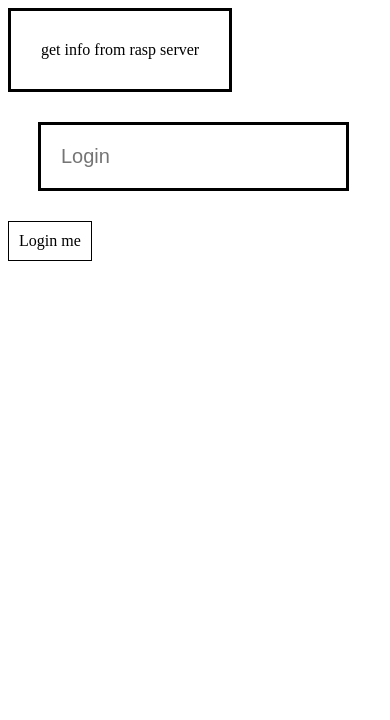
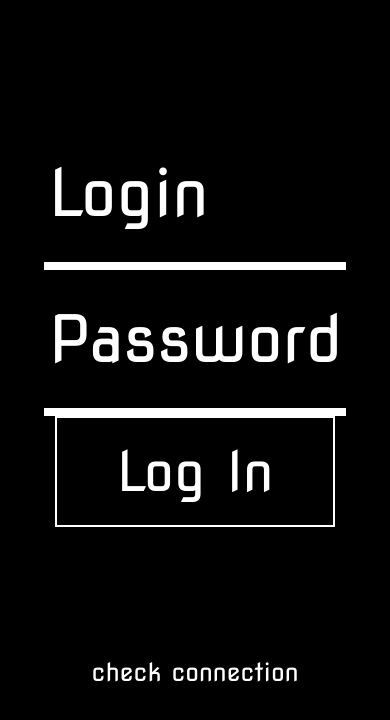
Before and after one commit to olegKrainyk/test-server-ui, a React (Create React App) app: page / in a window 390 px wide. Shown: the top 720 px of the page. Built offline with nearby package versions, Linux system fonts and the light colour scheme.

Commit message:
design for mobile

```diff
--- a/src/App.css
+++ b/src/App.css
@@ -1,3 +1,15 @@
+.App {
+  display: flex;
+  flex-direction: column;
+  align-items: center;
+  justify-content: space-around;
+  height: 100vh;
+}
+
+.check-connection {
+  font-size: 25px;
+}
+
 .get-info-btn {
   padding: 30px;
   border: 3px solid black;
@@ -7,35 +19,55 @@
 
 .info-text {
   display: inline-block;
-  margin-left: 50px;
   color: red;
 }
 
-.login {
-  padding: 20px;
-  border: 3px solid black;
-  font-size: 20px;
-  margin: 30px;
+.login-form {
+  display: flex;
+  flex-direction: column;
+  width: 100%;
+  align-items: center;
+  justify-content: space-between;
+  height: 30vh;
+}
+
+.login, .pass {
+  padding: 30px 5px;
+  border: none;
+  font-size: 65px;
+  width: 75%;
+  outline: none;
+  border-bottom: 8px solid white;
+  background-color: black;
+  color: white;
+  outline-color: transparent;
+  outline-width: 0px;
+  font-family: 'Nova Square', sans-serif;
+}
+
+.login::placeholder, .pass::placeholder {
+  color: white;
 }
 
 .login-btn {
-  padding: 10px;
-  border: 1px solid black;
   cursor: pointer;
-  display: inline-block;
+  width: auto;
+  font-size: 55px;
+  padding: 20px 60px;
+  border: 2px solid white;
+}
+
+.account-name, .failed-to-login{
+  position: fixed;
+  top: 20px;
+  right: 20px;
+  font-size: 40px;
 }
 
 .account-name {
-  position: fixed;
-  top: 30px;
-  right: 30px;
-  font-size: 40px;
+  color: rgb(102, 157, 102);
 }
 
 .failed-to-login {
-  position: fixed;
-  top: 30px;
-  right: 30px;
-  font-size: 40px;
-  color: rgb(83, 30, 30);
+  color: rgb(135, 41, 41);
 }
--- a/src/App.js
+++ /dev/null
@@ -1,56 +0,0 @@
-import { useState } from 'react';
-import './App.css'
-import axios from 'axios'
-
-export default function App(){
-
-const [info, setInfo] = useState('');
-const [login, setLogin] = useState('');
-const [account, setAccount] = useState({username: '', admin: false});
-
-const handleLoginChange = (e) => {
-  setLogin(e.target.value);
-}
-
-const handleClick = () => {
-  console.log('lox click');
-
-    axios.get(`http://10.241.104.202:8080/it-works`)
-        .then(response => {
-            console.log(response);
-            setInfo(response.data);
-        })
-        .catch(error => {
-            console.error('There was an error!', error);
-        });
-}
-
-const loginHandleClick = () => {
-
-  axios.get(`http://10.241.104.202:8080/login`, {params: {login: login}})
-        .then(response => {
-            if(response.data === login) {
-              setAccount({name: response.data, admin: true});
-            } else {
-              setAccount({name: '', admin: false});
-            }
-        })
-        .catch(error => {
-            console.error('There was an error!', error);
-        });
-}
-
-  return (
-    <div className="App">
-      <div>
-        <div className='get-info-btn' onClick={handleClick}>get info from rasp server</div>
-        <div className='info-text'>{info}</div>
-      </div>
-      <input placeholder="Login" value={login} onChange={handleLoginChange} className='login'></input>
-
-      <div className='login-btn' onClick={loginHandleClick}>Login me</div>
-
-      <div className={account.name !== '' ? 'account-name' : 'failed-to-login'}>{account.name !== '' ? account.name : 'Failed to login'}</div>
-    </div>
-  );
-}
--- /dev/null
+++ b/src/App.jsx
@@ -0,0 +1,69 @@
+import { useState } from 'react';
+import './App.css'
+import axios from 'axios'
+
+export default function App(){
+
+const [info, setInfo] = useState('');
+const [login, setLogin] = useState('');
+const [password, setPassword] = useState('');
+const [account, setAccount] = useState({username: '', admin: false});
+
+const handleLoginChange = (e) => {
+  setLogin(e.target.value);
+}
+
+const handlePasswordChange = (e) => {
+  setPassword(e.target.value);
+}
+
+const handleClick = () => {
+  console.log('lox click');
+
+    axios.get(`http://10.241.104.202:8080/it-works`)
+        .then(response => {
+            console.log(response);
+            setInfo(response.data);
+        })
+        .catch(error => {
+            console.error('There was an error!', error);
+        });
+}
+
+const loginHandleClick = () => {
+  if(login !== '' && password !== ''){
+
+    axios.get(`http://10.241.104.202:8080/login`, {params: {login: login, pass: password}})
+          .then(response => {
+              if(response.data === login) {
+                setAccount({name: response.data, admin: true})
+                setLogin('')
+                setPassword('')
+              } else {
+                setAccount({name: '', admin: false});
+              }
+          })
+          .catch(error => {
+              console.error('There was an error!', error);
+          });
+    }
+}
+
+  return (
+    <div className="App">
+
+      <div className='login-form'>
+        <input placeholder="Login" maxLength={20} type='email' value={login} onChange={handleLoginChange} className='login'></input>
+        <input placeholder="Password" maxLength={30} type='password' value={password} onChange={handlePasswordChange} className='pass'></input>
+        <div className='login-btn' onClick={loginHandleClick}>Log In</div>
+      </div>
+
+      <div className='check-connection'>
+        <div className='get-info-btn' onClick={handleClick}>check connection</div>
+        <div className='info-text'>{info}</div>
+      </div>
+
+      <div className={account.name !== '' ? 'account-name' : 'failed-to-login'}>{account.name !== '' ? account.name : 'Authentication Failed'}</div>
+    </div>
+  );
+}
--- a/src/index.css
+++ b/src/index.css
@@ -0,0 +1,9 @@
+@import url('https://fonts.googleapis.com/css2?family=Nova+Square&display=swap');
+
+body {
+    margin: 0;
+    padding: 0;
+    background-color: black;
+    color: white;
+    font-family: 'Nova Square', sans-serif;
+}
```
Also changed, not shown: 11 other files (tests, documents, lock files or other folders).
